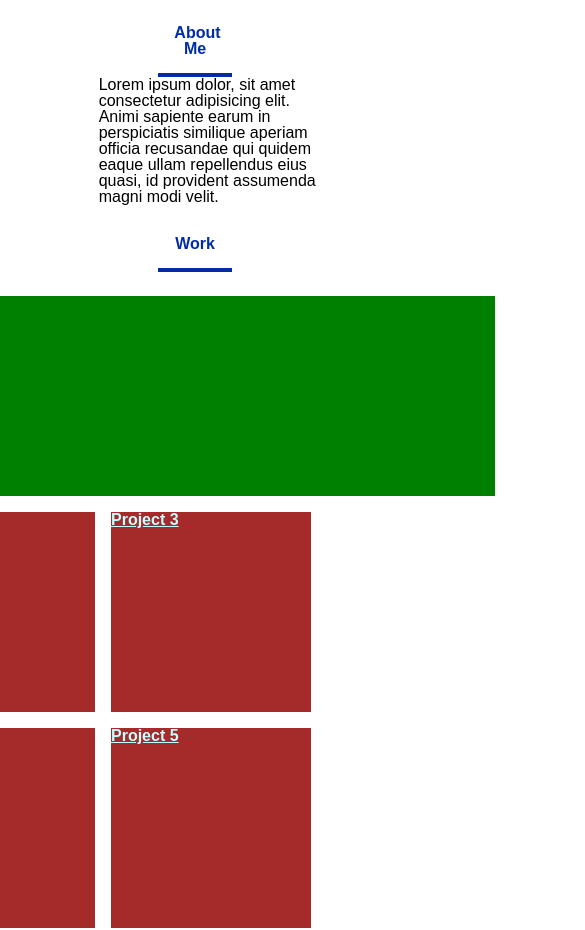
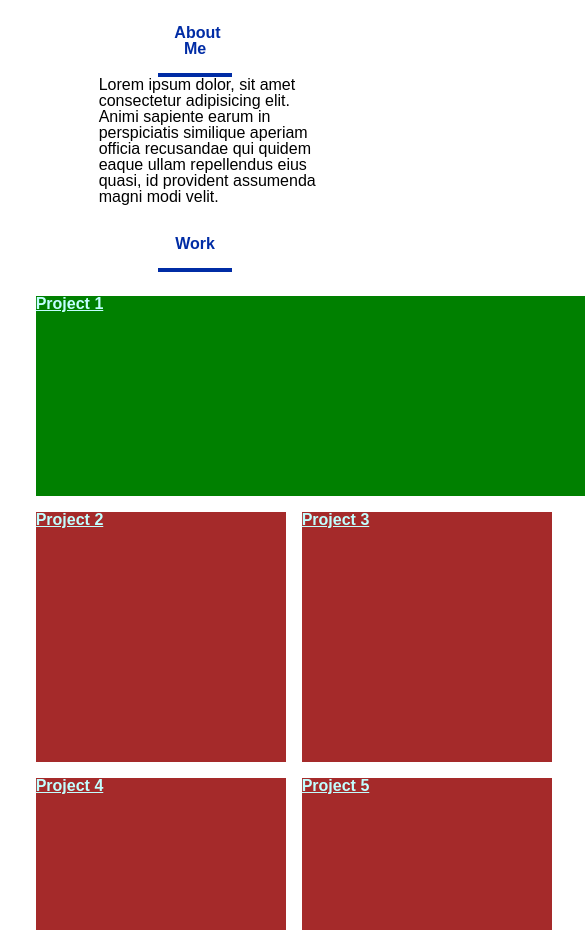
Before and after one commit to GabrielWarner/gabriel-warner-Module-Challenge-2, a plain HTML site: page index.html in a window 390 px wide. Shown: the part 179-1109 px from the top of the page, 585 px wide, since content can reach past the window. Drawn offline with Linux system fonts and the light colour scheme.

Commit message:
changes to CSS

```diff
--- a/style.css
+++ b/style.css
@@ -66,7 +66,6 @@ li{
     width: 20%;
     flex-shrink: 0;
     flex-grow: 0;
-
 }
 
 
@@ -82,21 +81,23 @@ li{
     flex-wrap: wrap;
     align-items: baseline;
     padding: 1em;
-
+    width: 600px;
+    margin: auto;
 }
 
 .first-project{
     background-color: green;
+    order: 1;
     width: 600px;
     height: 200px;
-    order: 1;
-    flex-grow: 1;
+
 }
 
 .project{
     background-color: brown;
-    height: 200px;
-    width: 200px;
+    height: 250px;
+    width: 250px;
+    flex-shrink: 1;
 
 }
 .project-link{
@@ -136,13 +137,22 @@ li{
         flex-direction: column;
         align-items: center;
         justify-content:
-        flex-shrink: 1;
+
     }
     .page-section-header{
         border-right: 0;
         border-bottom: .3em solid rgb(0, 44, 165);
         text-align: center;
 
+    }
+    .flex-container{
+        width: 600px;
+    }
+    .first-project{
+        flex: 1;
+    }
+    .project{
+        flex: 1;
     }
 
     /* Footer */
@@ -167,4 +177,11 @@ li{
 
     }
     .flex-container{}
+
+    .first-project{
+        flex: 1;
+    }
+    .project{
+        flex: 1;
+    }
 }
```
